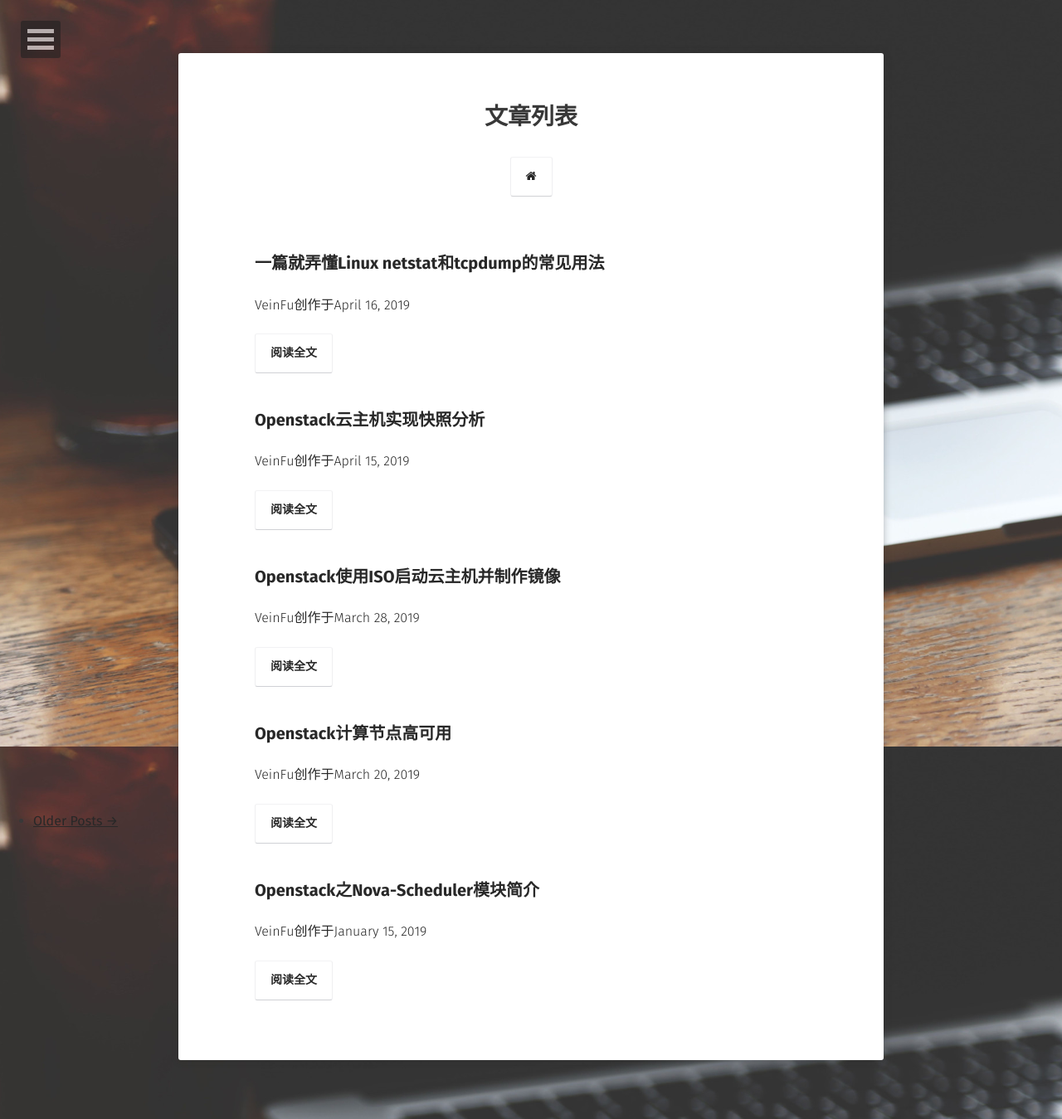
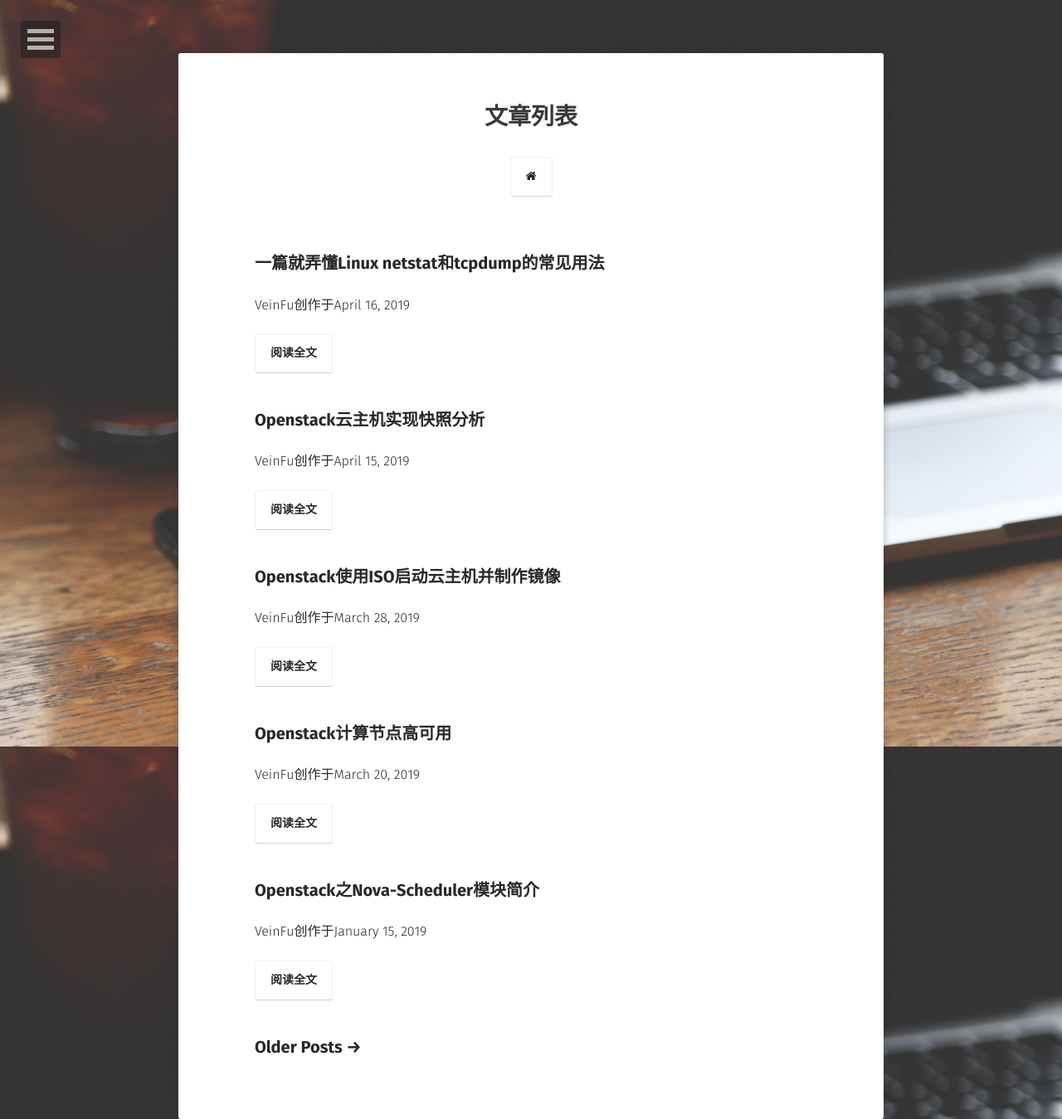
Before and after one commit to VeinFu/VeinFu.github.io, a Jekyll site: the page built from posts/index.html, in a window 1280 px wide. Shown: the whole page at 83% size. Built offline with Jekyll 4.4.1, drawn with Linux system fonts in a browser that asks for light colours; some web fonts are replaced; the list of posts is cut into pages by our own code; comment, search, counter and statistics services are not loaded.

Commit message:
分页功能优化

```diff
--- a/_layouts/post-list.html
+++ b/_layouts/post-list.html
@@ -33,11 +33,11 @@
                     </ul>
                         {% endif %}
                     {% endfor %}
+    		    {% include paginate.html %}
                 </div>
             </div>
         </div>
     </header>
-    {% include paginate.html %}
     {% include scripts.html %}
     <script src="{{ site.url }}/assets/js/wow.min.js"></script>
     <script type="text/javascript">(new WOW).init();</script>
```
